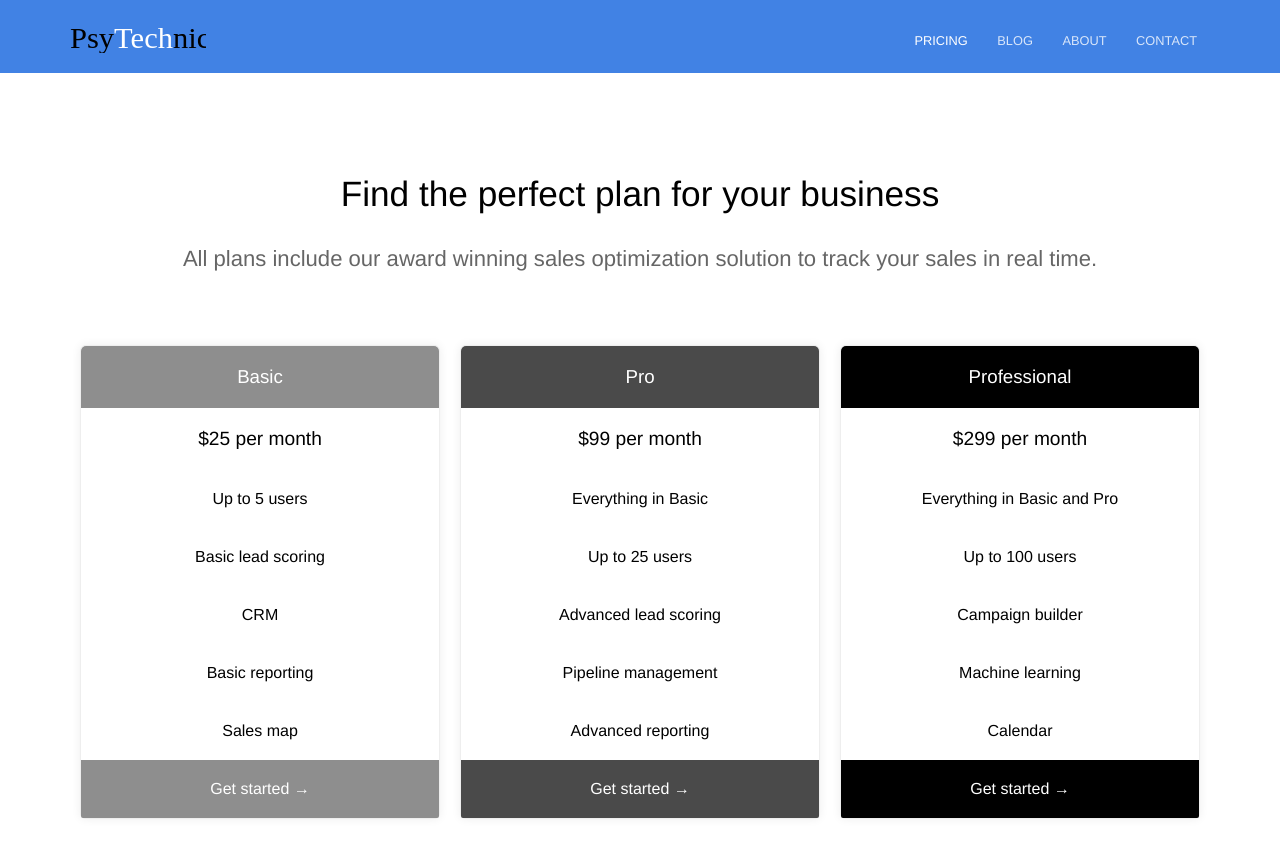
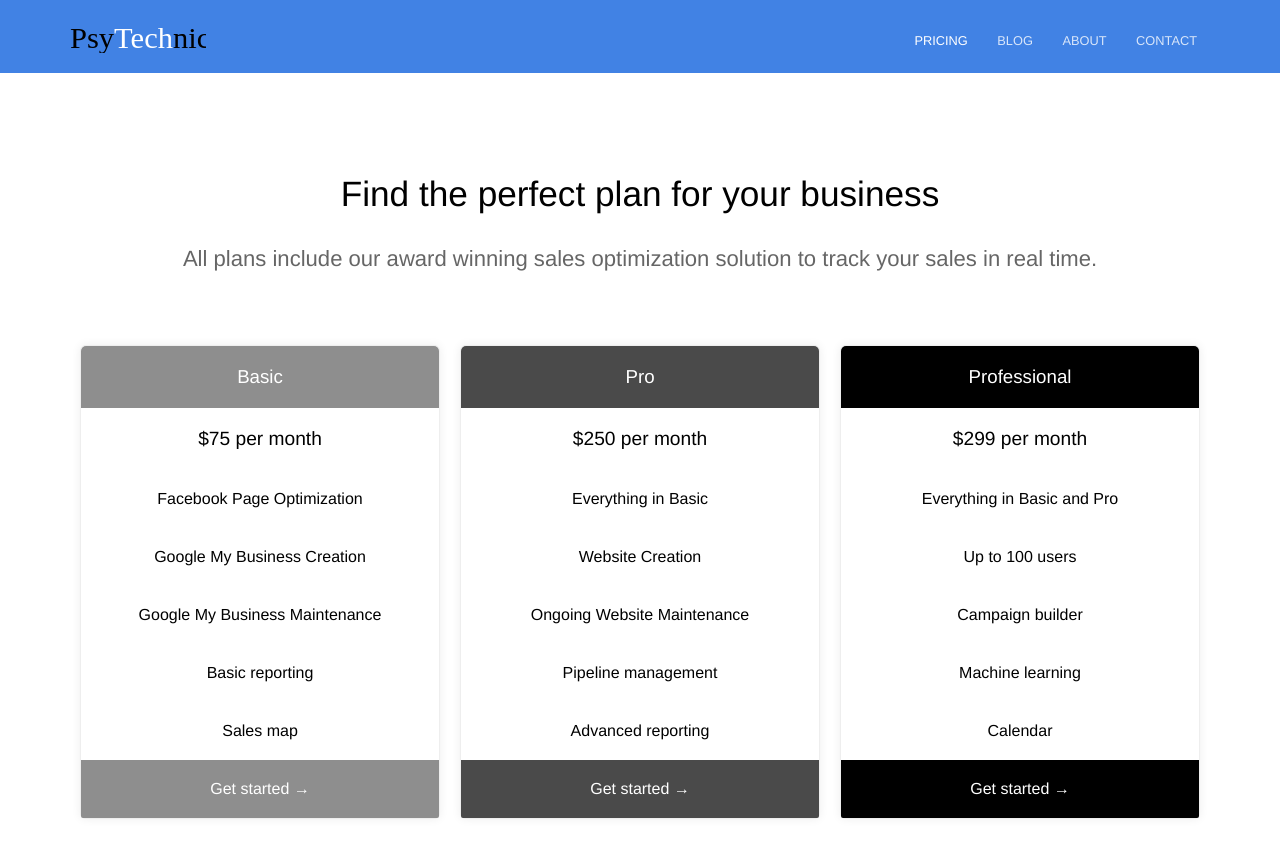
Before and after one commit to HaydenRKirk/HaydenRKirk.github.io, a Jekyll site: the page built from pricing.html, in a window 1280 px wide and 900 px high. Shown: the top 858 px of the window. Built offline with Jekyll 4.4.1, drawn with Linux system fonts in a browser that asks for light colours.

Commit message:
Update pricing.html

```diff
--- a/pricing.html
+++ b/pricing.html
@@ -6,13 +6,13 @@ pricing_table:
   - name: Basic
     color: "#8e8e8e"
     features:
-      - text: $25 per month
+      - text: $75 per month
         highlight: true
-      - text: Up to 5 users
+      - text: Facebook Page Optimization
         highlight: false
-      - text: Basic lead scoring
+      - text: Google My Business Creation
         highlight: false
-      - text: CRM
+      - text: Google My Business Maintenance
         highlight: false
       - text: Basic reporting
         highlight: false
@@ -24,13 +24,13 @@ pricing_table:
   - name: Pro
     color: "#4a4a4a"
     features:
-      - text: $99 per month
+      - text: $250 per month
         highlight: true
       - text: Everything in Basic
         highlight: false
-      - text: Up to 25 users
+      - text: Website Creation
         highlight: false
-      - text: Advanced lead scoring
+      - text: Ongoing Website Maintenance
         highlight: false
       - text: Pipeline management
         highlight: false
```
